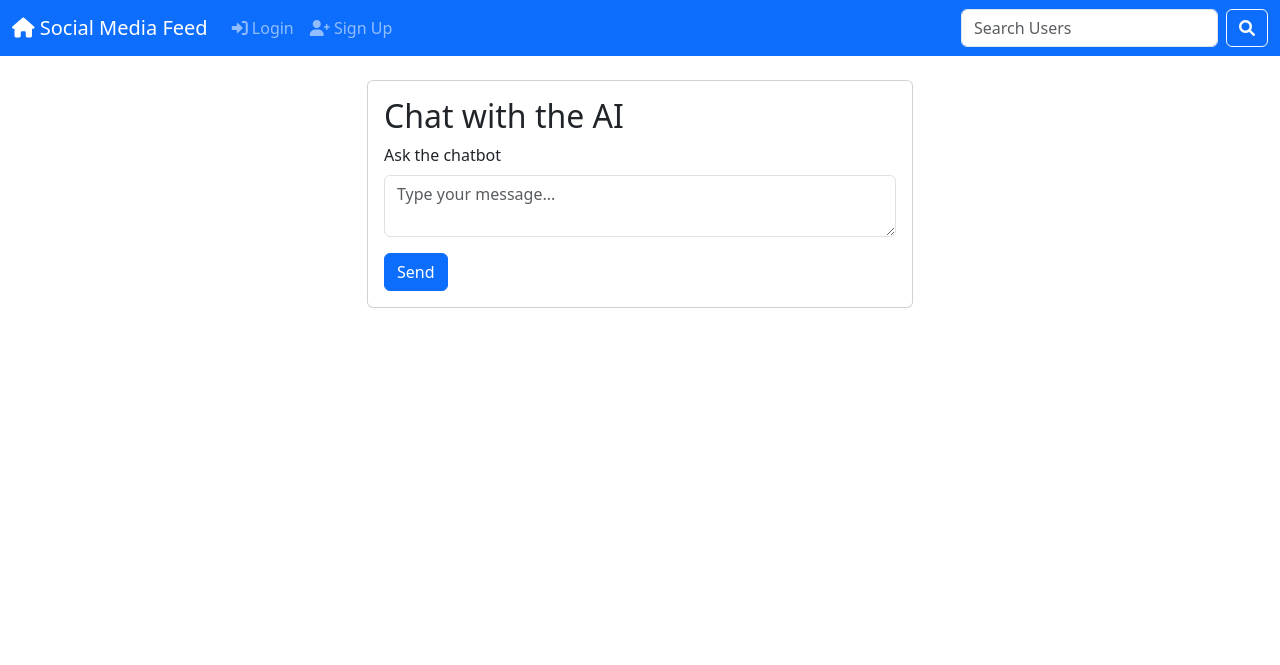
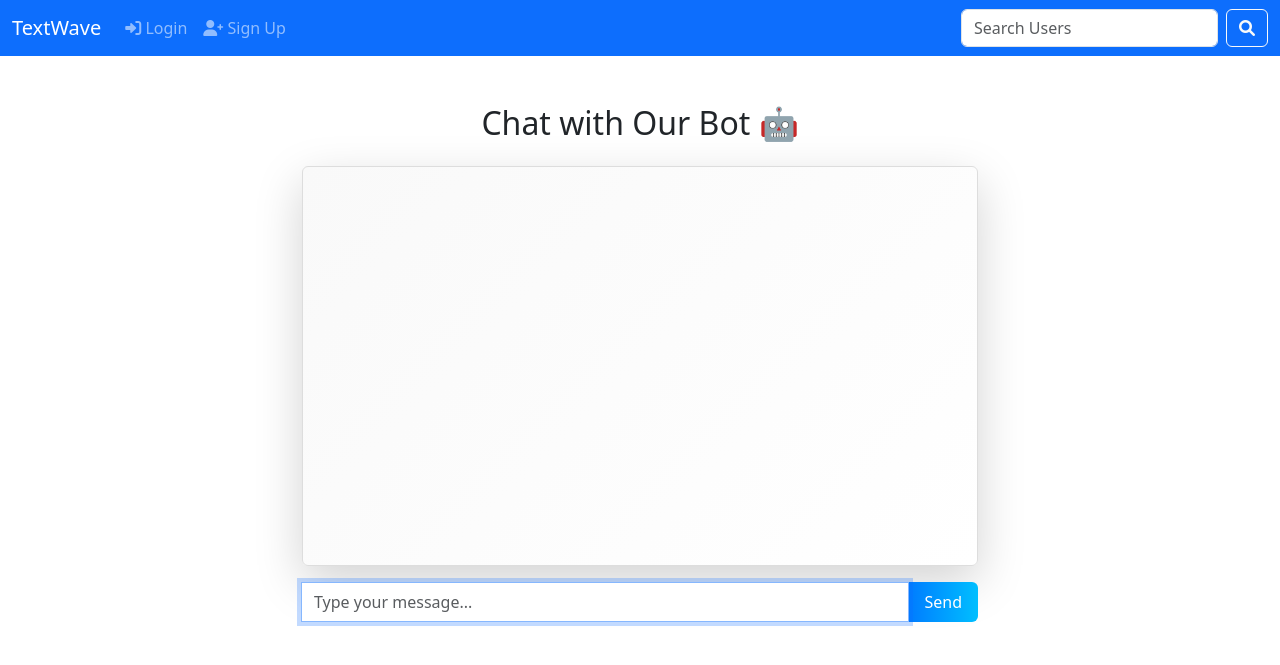
Before and after one commit to roicy123/Socials, a Django app: page /chatbot/ in a window 1280 px wide. Shown: the top 665 px of the page. Run offline with Django 5.2, Linux system fonts and the light colour scheme; some libraries are stand-ins or nearby versions.

Commit message:
Add chatbot

```diff
--- a/core/forms.py
+++ b/core/forms.py
@@ -18,10 +18,3 @@ class CommentForm(forms.ModelForm):
     class Meta:
         model = Comment
         fields = ['content']
-
-# core/forms.py
-
-from django import forms
-
-class ChatbotForm(forms.Form):
-    user_input = forms.CharField(label='Ask the chatbot', widget=forms.Textarea(attrs={'rows': 2, 'placeholder': 'Type your message...'}))
--- a/core/templates/base.html
+++ b/core/templates/base.html
@@ -1,23 +1,22 @@
 {% load bootstrap5 %}
+{% load static %}
 <!DOCTYPE html>
 <html lang="en">
   <head>
     <meta charset="UTF-8" />
     <meta name="viewport" content="width=device-width, initial-scale=1.0" />
+    <link rel="icon" href="{% static 'images/logo.png' %}" type="image/png" />
     <title>Social Media Feed</title>
     {% bootstrap_css %}
     <link href="https://cdnjs.cloudflare.com/ajax/libs/font-awesome/6.0.0-beta3/css/all.min.css" rel="stylesheet"/>
-    {% load static %}
-    {% comment %}Add this Style page if you are doing any custom styling{% endcomment %}
-    {% comment %} <link rel="stylesheet" href="{% static 'css/styles.css' %}" /> {% endcomment %}
   </head>
   <body>
     {% bootstrap_messages %}
     <header>
       <nav class="navbar navbar-expand-lg navbar-dark bg-primary">
         <div class="container-fluid">
-            <a class="navbar-brand" href="{% url 'feed' %}">
-                <i class="fas fa-home"></i> Social Media Feed
+            <a class="navbar-brand navbar-logo" href="{% url 'feed' %}">
+                 TextWave
             </a>
             <button
                 class="navbar-toggler"
@@ -44,11 +43,6 @@
                         </a>
                     </li>
                     <li class="nav-item">
-                        <a class="nav-link" href="{% url 'logout' %}">
-                            <i class="fas fa-sign-out-alt"></i> Logout
-                        </a>
-                    </li>
-                    <li class="nav-item">
                         <a class="nav-link" href="{% url 'chatbot' %}">
                             <i class="fas fa-comments"></i> Chatbot
                         </a>
@@ -56,6 +50,11 @@
                     <li class="nav-item">
                         <a class="nav-link" href="{% url 'user_profile' user.username %}">
                             <i class="fas fa-user"></i> Profile
+                        </a>
+                    </li>
+                    <li class="nav-item">
+                        <a class="nav-link" href="{% url 'logout' %}">
+                            <i class="fas fa-sign-out-alt"></i> Logout
                         </a>
                     </li>
                     {% else %}
@@ -89,7 +88,6 @@
     </header>
     <main class="container my-4">
       {% block content %}
-
       {% endblock %}
     </main>
     {% bootstrap_javascript %}
--- a/core/templates/chatbot.html
+++ b/core/templates/chatbot.html
@@ -1,27 +1,135 @@
-<!-- core/templates/chatbot.html -->
-
 {% extends 'base.html' %}
-{% load bootstrap5 %}
 
 {% block content %}
-  <div class="row justify-content-center">
-    <div class="col-md-6">
-      <div class="card">
-        <div class="card-body">
-          <h2 class="card-title">Chat with the AI</h2>
-          <form method="post">
-            {% csrf_token %}
-            {% bootstrap_form form %}
-            <button type="submit" class="btn btn-primary">Send</button>
-          </form>
-          {% if response %}
-            <div class="mt-4">
-              <h4>Response:</h4>
-              <p>{{ response }}</p>
-            </div>
-          {% endif %}
-        </div>
-      </div>
+<div id="chat-container" class="container my-5">
+    <h2 class="text-center mb-4">Chat with Our Bot 🤖</h2>
+    <div id="chat-messages" class="chat-box shadow-lg rounded p-3" style="height: 400px; overflow-y: scroll;">
+        <!-- Chat messages will appear here -->
     </div>
-  </div>
+    <form id="chat-form" class="input-group mt-3">
+        {% csrf_token %}
+        <input type="text" id="user-input" name="user_input" class="form-control" placeholder="Type your message..." aria-label="User input" autofocus>
+        <button type="submit" class="btn btn-primary btn-gradient">Send</button>
+    </form>
+</div>
+
+<script>
+document.getElementById('chat-form').addEventListener('submit', function(e) {
+    e.preventDefault();
+    var userInput = document.getElementById('user-input').value.trim();
+    var chatMessages = document.getElementById('chat-messages');
+
+    if (userInput) {
+        // Add user message to chat with animation
+        chatMessages.innerHTML += '<div class="d-flex justify-content-end mb-3 fade-in"><div class="chat-bubble chat-bubble-user">' + userInput + '</div></div>';
+
+        // Scroll to the bottom of the chat
+        chatMessages.scrollTop = chatMessages.scrollHeight;
+
+        // Clear input field
+        document.getElementById('user-input').value = '';
+
+        // Simulate typing indicator
+        chatMessages.innerHTML += '<div id="typing-indicator" class="d-flex justify-content-start mb-3 fade-in"><div class="chat-bubble chat-bubble-bot typing">...</div></div>';
+        chatMessages.scrollTop = chatMessages.scrollHeight;
+
+        // Send request to server
+        fetch('{% url "chatbot" %}', {
+            method: 'POST',
+            headers: {
+                'Content-Type': 'application/x-www-form-urlencoded',
+                'X-CSRFToken': '{{ csrf_token }}'
+            },
+            body: 'user_input=' + encodeURIComponent(userInput)
+        })
+        .then(response => response.json())
+        .then(data => {
+            // Remove typing indicator
+            document.getElementById('typing-indicator').remove();
+
+            // Add bot response to chat with animation
+            chatMessages.innerHTML += '<div class="d-flex justify-content-start mb-3 fade-in"><div class="chat-bubble chat-bubble-bot">' + data.response + '</div></div>';
+
+            // Scroll to the bottom of the chat
+            chatMessages.scrollTop = chatMessages.scrollHeight;
+        });
+    }
+});
+</script>
+
+<style>
+    /* Chat container styling */
+    #chat-container {
+        max-width: 700px;
+        margin: auto;
+    }
+
+    /* Chat box styling */
+    .chat-box {
+        background: linear-gradient(135deg, #f9f9f9, #ffffff);
+        border-radius: 15px;
+        border: 1px solid #ddd;
+    }
+
+    /* Chat bubbles */
+    .chat-bubble {
+        padding: 12px 18px;
+        border-radius: 15px;
+        max-width: 70%;
+        word-wrap: break-word;
+        animation: fade-in 0.3s ease-in-out;
+    }
+    .chat-bubble-user {
+        background-color: #007bff;
+        color: white;
+        align-self: flex-end;
+    }
+    .chat-bubble-bot {
+        background-color: #f1f1f1;
+        color: black;
+        align-self: flex-start;
+    }
+
+    /* Typing indicator */
+    .typing {
+        background-color: #f1f1f1;
+        font-weight: bold;
+        color: #888;
+        animation: blink 1s infinite;
+    }
+
+    /* Button gradient */
+    .btn-gradient {
+        background: linear-gradient(90deg, #007bff, #00bfff);
+        border: none;
+        color: white;
+        padding: 0.5rem 1rem;
+    }
+
+    /* Fade-in animation for chat bubbles */
+    @keyframes fade-in {
+        0% { opacity: 0; transform: translateY(10px); }
+        100% { opacity: 1; transform: translateY(0); }
+    }
+
+    /* Typing indicator animation */
+    @keyframes blink {
+        0% { opacity: 0.5; }
+        50% { opacity: 1; }
+        100% { opacity: 0.5; }
+    }
+
+    /* Chatbox scrollbar customization */
+    #chat-messages {
+        scrollbar-width: thin;
+        scrollbar-color: #888 #f9f9f9;
+    }
+    #chat-messages::-webkit-scrollbar {
+        width: 8px;
+    }
+    #chat-messages::-webkit-scrollbar-thumb {
+        background-color: #007bff;
+        border-radius: 10px;
+    }
+</style>
 {% endblock %}
--- a/core/urls.py
+++ b/core/urls.py
@@ -38,5 +38,6 @@ urlpatterns = [
     # Search Users
     path('search/', views.search_users, name='search_users'),
 
-    path('chatbot/', views.chatbot_view, name='chatbot'),
+    path('chatbot/', views.chatbot, name='chatbot'),
+
 ]
--- a/core/views.py
+++ b/core/views.py
@@ -143,34 +143,25 @@ def search_users(request):
     )
     return render(request, 'search_users.html', {'users': users, 'query': query})
 
-# core/views.py
 
-import openai
+# Add these imports at the top of your views.py file
+import google.generativeai as genai
 from django.conf import settings
-from django.shortcuts import render
-from .forms import ChatbotForm
+from django.http import JsonResponse
 
-def chatbot_view(request):
-    response = None
+
+# Initialize the Gemini API
+genai.configure(api_key=settings.GEMINI_API_KEY)
+model = genai.GenerativeModel('gemini-pro')
+
+# Add this new view to your views.py file
+def chatbot(request):
     if request.method == 'POST':
-        form = ChatbotForm(request.POST)
-        if form.is_valid():
-            user_input = form.cleaned_data['user_input']
+        user_input = request.POST.get('user_input', '')
 
-            # Interact with OpenAI API
-            openai.api_key = settings.OPENAI_API_KEY
-            try:
-                completion = openai.ChatCompletion.create(
-                    model="gpt-3.5-turbo",  # Or another suitable model
-                    messages=[
-                        {"role": "system", "content": "You are a helpful assistant."},
-                        {"role": "user", "content": user_input},
-                    ]
-                )
-                response = completion.choices[0].message['content'].strip()
-            except Exception as e:
-                response = f"Error: {str(e)}"
-    else:
-        form = ChatbotForm()
+        # Generate a response using Gemini
+        response = model.generate_content(user_input)
 
-    return render(request, 'chatbot.html', {'form': form, 'response': response})
+        return JsonResponse({'response': response.text})
+
+    return render(request, 'chatbot.html')
```
Also changed, not shown: social_media_feed/settings.py (+13 -2 lines), 7 other files.
